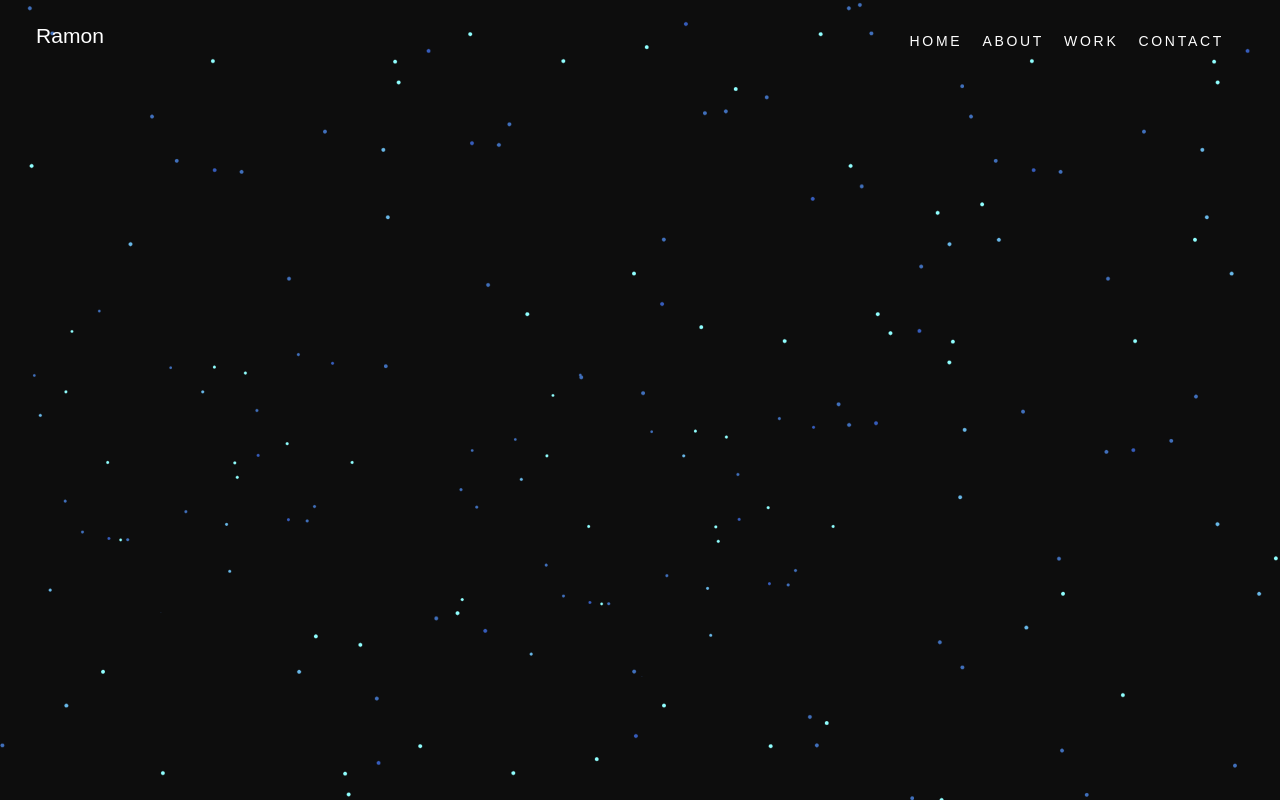
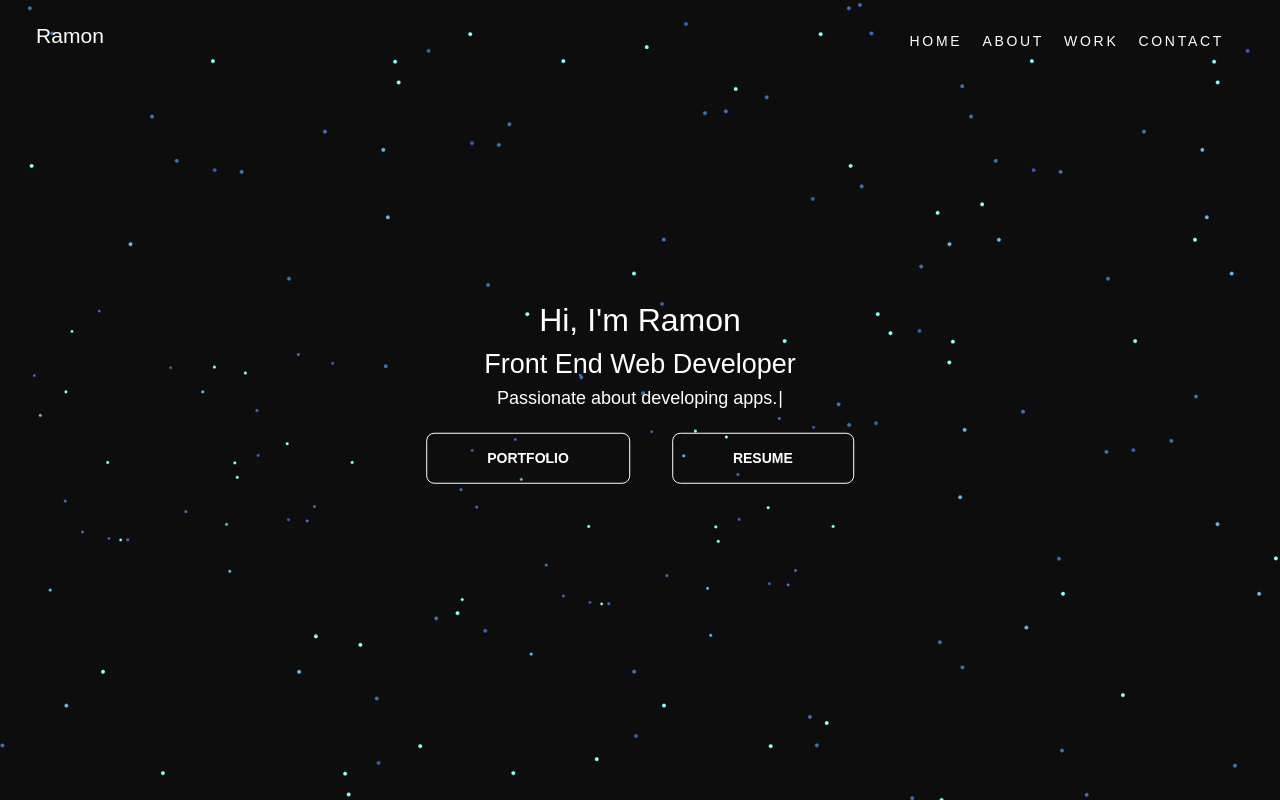
Before and after one commit to ramonpbarros/nextjs-portfolio, a Next.js app: page / in a window 1280 px wide. Built offline with nearby package versions, Linux system fonts and the light colour scheme.

Commit message:
added framer motion

```diff
--- a/package.json
+++ b/package.json
@@ -9,13 +9,13 @@
   },
   "dependencies": {
     "clsx": "^1.1.1",
+    "framer-motion": "^5.6.0",
     "next": "12.0.8",
     "react": "17.0.2",
     "react-cool-onclickoutside": "^1.7.0",
     "react-dom": "17.0.2",
     "react-gtm-module": "^2.0.11",
     "react-icons": "^4.3.1",
-    "react-parallax-mousemove": "^1.1.0",
     "sass": "^1.48.0",
     "typewriter-effect": "^2.18.2"
   },
--- a/pages/_app.js
+++ b/pages/_app.js
@@ -2,13 +2,27 @@ import '../styles/globals.scss';
 import '../styles/utilities.scss';
 import '../styles/typography.css';
 import '../styles/reset.css';
+import Navbar from '../sections/Navbar/Navbar.component';
+import { AnimatePresence, motion } from 'framer-motion';
+
 import Head from 'next/head';
-import Navbar from '../sections/Navbar/Navbar.component'
 
-
-function MyApp({ Component, pageProps }) {
+function MyApp({ Component, pageProps, router }) {
   return (
-    <>
+    <AnimatePresence>
+      <motion.div
+        key={router.route}
+        initial='pageInitial'
+        animate='pageAnimate'
+        variants={{
+          pageInitial: {
+            opacity: 0
+          },
+          pageAnimate: {
+            opacity: 1
+          },
+        }}
+      >
         <Head>
           <link rel="icon" href="/favicon.ico"></link>
         </Head>
@@ -16,7 +30,8 @@ function MyApp({ Component, pageProps }) {
           <Navbar />
         </header>
         <Component {...pageProps} />
-    </>
+      </motion.div>
+    </AnimatePresence>
   );
 }
 
--- a/pages/about/index.js
+++ b/pages/about/index.js
@@ -3,6 +3,7 @@ import Image from 'next/image';
 
 import Link from 'next/link';
 import styles from './about.module.scss'
+
 
 export default function About() {
   return (
--- a/pages/index.js
+++ b/pages/index.js
@@ -3,6 +3,7 @@ import Button from '../components/Button/Button';
 import Typewriter from 'typewriter-effect';
 import { useEffect } from 'react';
 import Image from 'next/image';
+import { motion } from 'framer-motion';
 
 export default function Home() {
   // useEffect(() => {
@@ -22,9 +23,40 @@ export default function Home() {
       </Head>
       <div className="module" id="module"></div>
 
-      <section className="section">
-        {/* <p className="title">Hi, I&#39;m Ramon</p>
-        <h1>Front End Web Developer</h1>
+      <section className="section center centered">
+        <motion.div
+          initial="hidden"
+          animate="visible"
+          whileHover={{
+            scale: [1, 1.4, 1.2],
+            rotate: [0, 10, -10, 0],
+            filter: [
+              'hue-rotate(0) contrast(100%)',
+              'hue-rotate(360deg) contrast(200%)',
+              'hue-rotate(45deg) contrast(300%)',
+              'hue-rotate(0) contrast(100%)',
+            ],
+            transition: {
+              duration: .2
+            },
+          }}
+          variants={{
+            hidden: {
+              scale: 0.8,
+              opacity: 0
+            },
+            visible: {
+              scale: 1,
+              opacity: 1,
+              transition: {
+                delay: 0.4
+              }
+            }
+          }}
+        >
+          <p className="title">Hi, I&#39;m Ramon</p>
+          <h1>Front End Web Developer</h1>
+        </motion.div>
         <Typewriter
           onInit={(typewriter) => {
             typewriter
@@ -38,7 +70,7 @@ export default function Home() {
           }}
         />
         <Button title="Portfolio" link="/work" />
-        <Button title="Resume" link="/work" /> */}
+        <Button title="Resume" link="/work" />
       </section>
     </>
   );
```
Also changed, not shown: 1 other file (tests, documents, lock files or other folders). Lines whose indentation alone changed are shown as unchanged.
